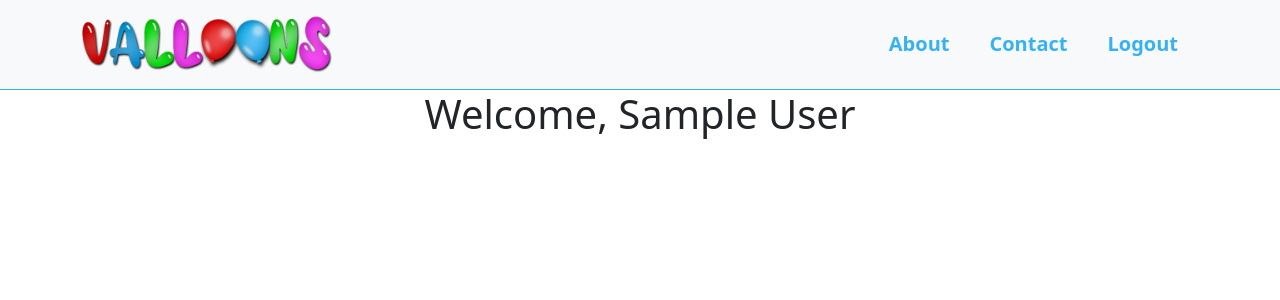
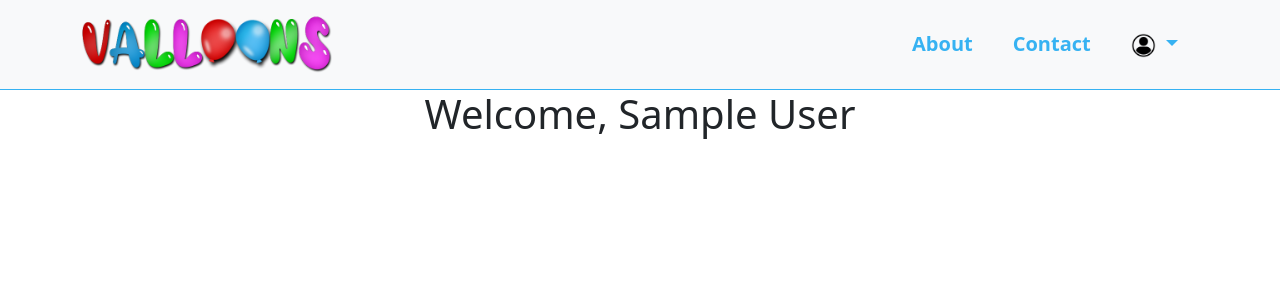
Before and after one commit to crookjg/Valloons, a PHP site: page /dashboard.php in a window 1280 px wide. Shown: the top 300 px of the page. Run offline with PHP 8.4, Linux system fonts and the light colour scheme; the visitor is signed in with stand-in values (Sample User, id 1).

Commit message:
Menu updated

```diff
--- a/header.php
+++ b/header.php
@@ -13,9 +13,17 @@
 					<a class="nav-link" href="contact.php">Contact</a>
 				</li>
 <?php
-if ($_SESSION['loggedin'] == true)
+if ($_SESSION['loggedin'])
 {
-	echo('<li class="nav-item"><a class="nav-link" href="logout.php">Logout</a></li>');
+	echo('<li class="nav-item dropdown">
+		<a class="nav-link dropdown-toggle" href="#" id="navbarDropdown" role="button" data-bs-toggle="dropdown" aria-expanded="false">
+			<img src="media/avatar.png" class="menu-prof" alt="profile">
+		</a>
+		<div class="dropdown-menu" aria-labelledby="navbarDropdown">
+			<a class="dropdown-item" href="profile.php">Profile</a>
+			<a class="dropdown-item" href="logout.php">Logout</a>
+		</div>
+	</li>');
 } else {
 	echo('<li class="nav-item"><a class="nav-link" href="login.php">Login</a></li>');
 }
--- a/style/style.css
+++ b/style/style.css
@@ -28,6 +28,11 @@
 		flex-direction: column !important;
 	}
 }
+.menu-prof {
+	width: 25px;
+	max-width: 25px;
+	height: auto;
+}
 nav ul li {
 	display: inline-block;
 }
@@ -37,6 +42,9 @@ nav a {
 	text-align: center;
 	text-decoration: none;
 	border-radius: 10px;
+}
+.dropdown-item {
+	border-radius: 0 !important;
 }
 .nav-item {
 	padding: 5px;
```
Also changed, not shown: media/avatar.png (added).
